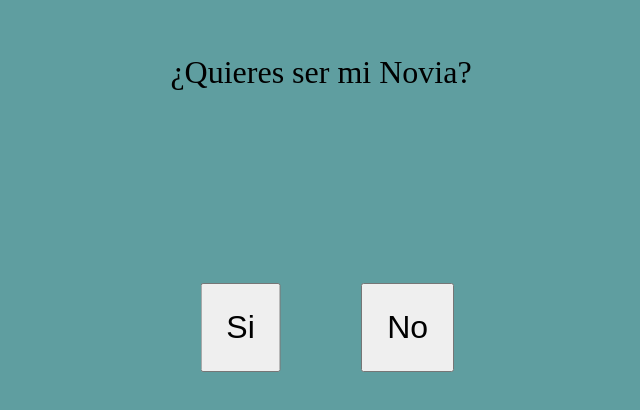
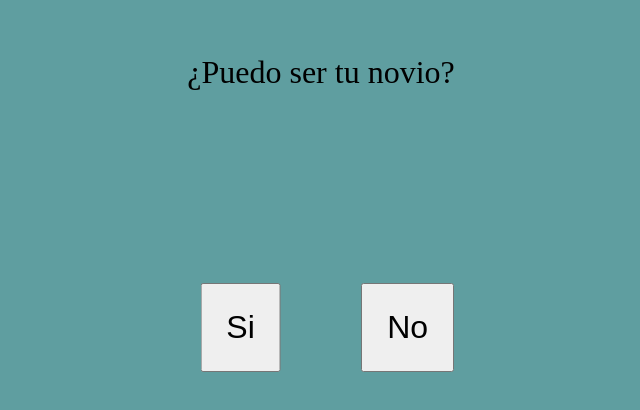
Before and after one commit to diego348/pruebadeclaracion, a plain HTML site: page index.html in a window 1280 px wide. Shown: the part 138-548 px from the top of the page, without its empty margins (319-959 px from the left). Drawn offline with Linux system fonts and the light colour scheme.

Commit message:
Add files via upload

```diff
--- a/index.html
+++ b/index.html
@@ -10,7 +10,7 @@
 <body>
 
     <div class="contenedor">
-        <p>¿Quieres ser mi Novia?</p>
+        <p>¿Puedo ser tu novio?</p>
         <button id="yesBtn">Si</button>
         <button id="noBtn">No</button>
     </div>
```
